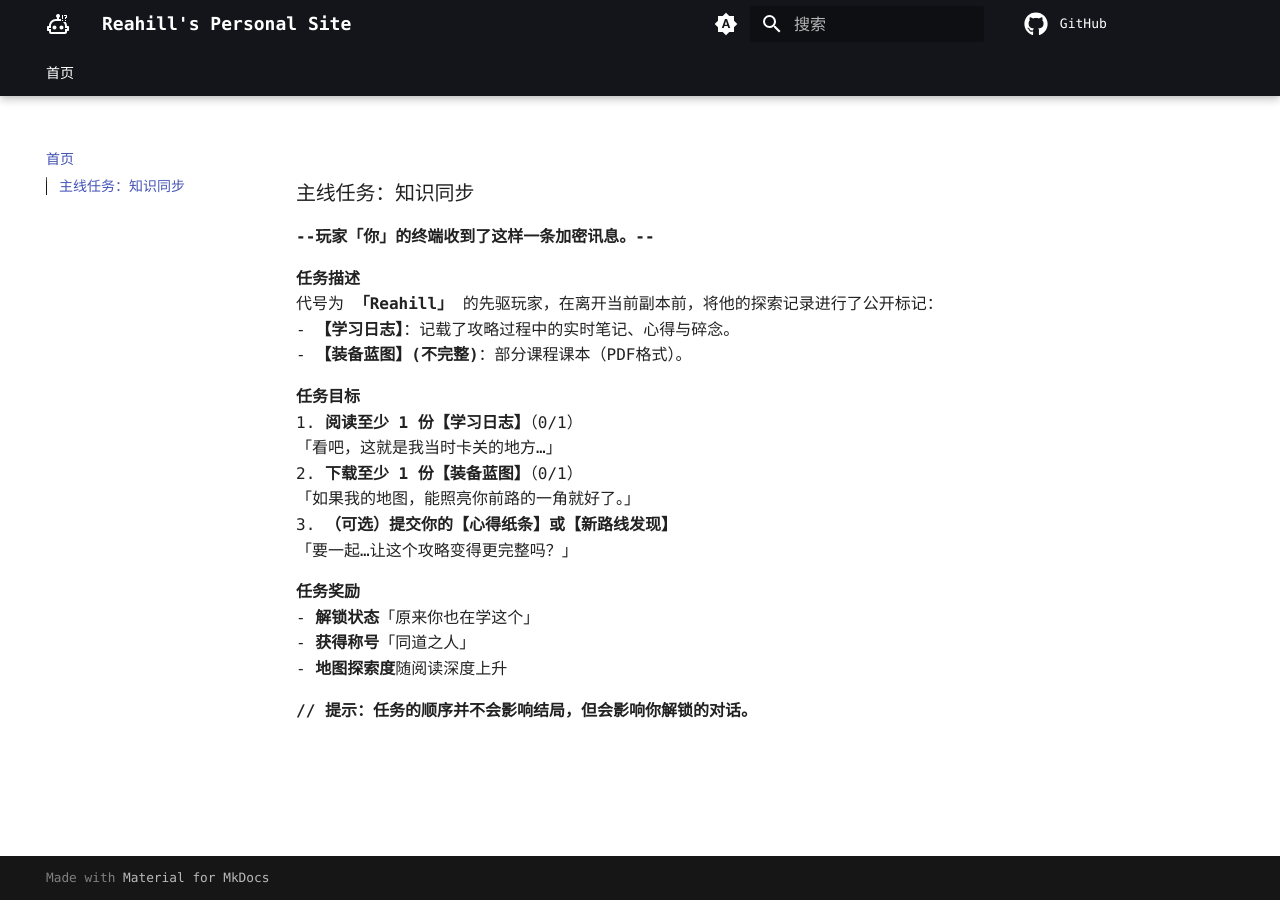
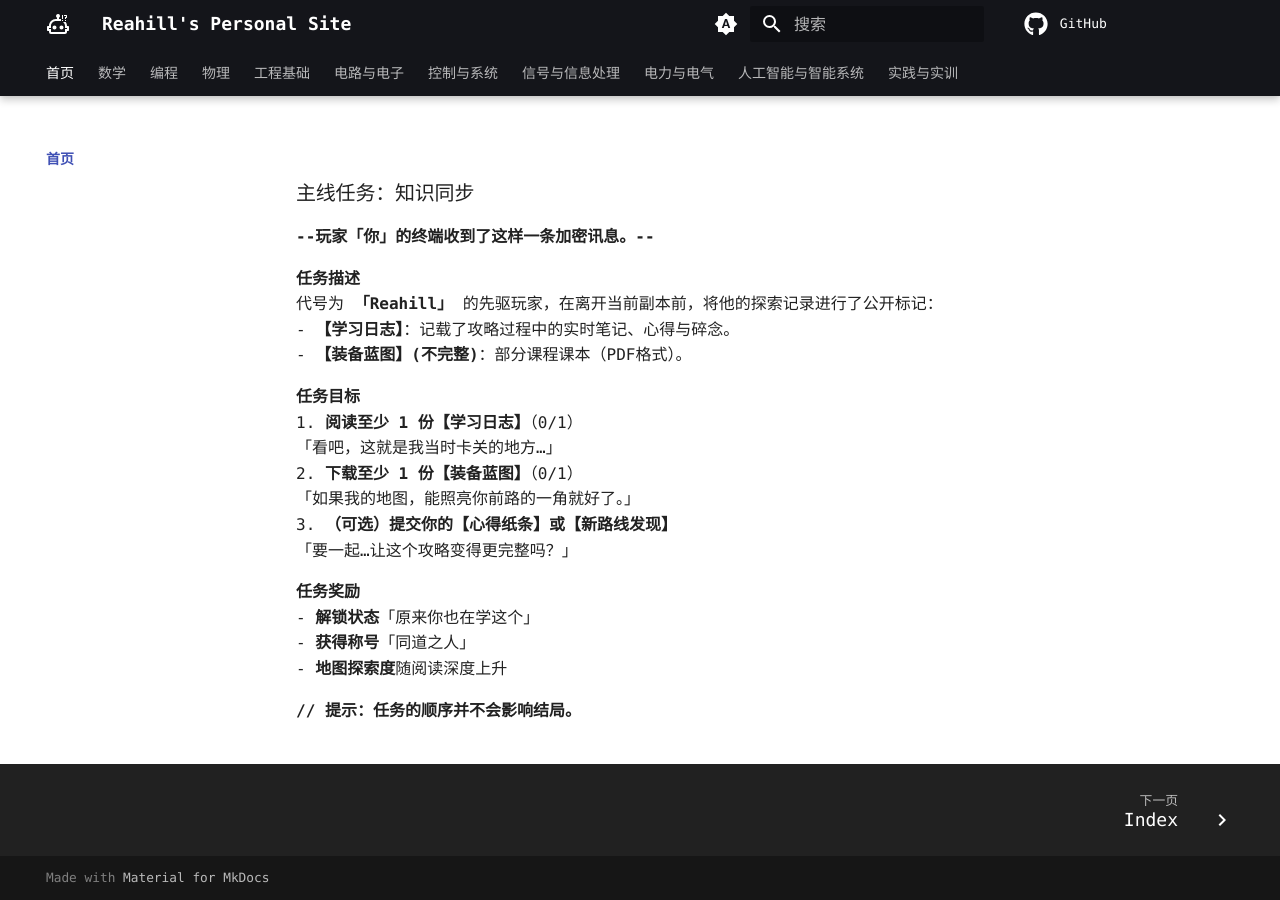
Before and after one commit to Reahill/reahill.github.io, an MkDocs documentation site: the page built from docs/index.md, in a window 1280 px wide. Built offline with MkDocs 1.6.1 and Material for MkDocs 9.7.7, drawn with Linux system fonts in a browser that asks for light colours; some web fonts are replaced; comment, search, counter and statistics services are not loaded; some of the changed lines change nothing that is shown.

Commit message:
更新分类

```diff
--- a/docs/index.md
+++ b/docs/index.md
@@ -20,4 +20,4 @@
 - **获得称号**「同道之人」
 - **地图探索度**随阅读深度上升
 
-**// 提示：任务的顺序并不会影响结局，但会影响你解锁的对话。**
+**// 提示：任务的顺序并不会影响结局。**
--- a/mkdocs.yml
+++ b/mkdocs.yml
@@ -84,6 +84,23 @@ plugins:
   - blog
 
 nav:
-  - 首页: index.md
+  - 首页:
+    - index.md
+  - 数学:
+    - math/index.md
+    - 线性代数: math/linear_algebra/linear_algebra.md
+    - 微积分（甲）Ⅰ: math/calculus_1/calculus_1.md
+    - 微积分（甲）Ⅱ: math/calculus_2/calculus_2.md
+  - 编程:
+    - programming/index.md
+    - C程序基础与设计: programming/C_language/C_language.md
+  - 物理: physics/index.md
+  - 工程基础: engineering_basics/index.md
+  - 电路与电子: circuits_and_electronics/index.md
+  - 控制与系统: control_and_systems/index.md
+  - 信号与信息处理: signal_and_information_processing/index.md
+  - 电力与电气: power_and_electrical/index.md
+  - 人工智能与智能系统: ai_and_intelligent_systems/index.md
+  - 实践与实训: practice_and_training/index.md
 
 docs_dir: docs
```
Also changed, not shown: docs/ai_and_intelligent_systems/index.md (added), docs/circuits_and_electronics/index.md (added), docs/control_and_systems/index.md (added), docs/engineering_basics/index.md (added), docs/math/calculus_1/calculus_1.md (added), docs/math/calculus_2/calculus_2.md (added), docs/math/index.md (added), docs/math/linear_algebra/linear_algebra.md (added), docs/physics/index.md (added), docs/power_and_electrical/index.md (added), docs/practice_and_training/index.md (added), docs/programming/C_language/C_language.md (added), docs/programming/index.md (added), docs/signal_and_information_processing/index.md (added).
